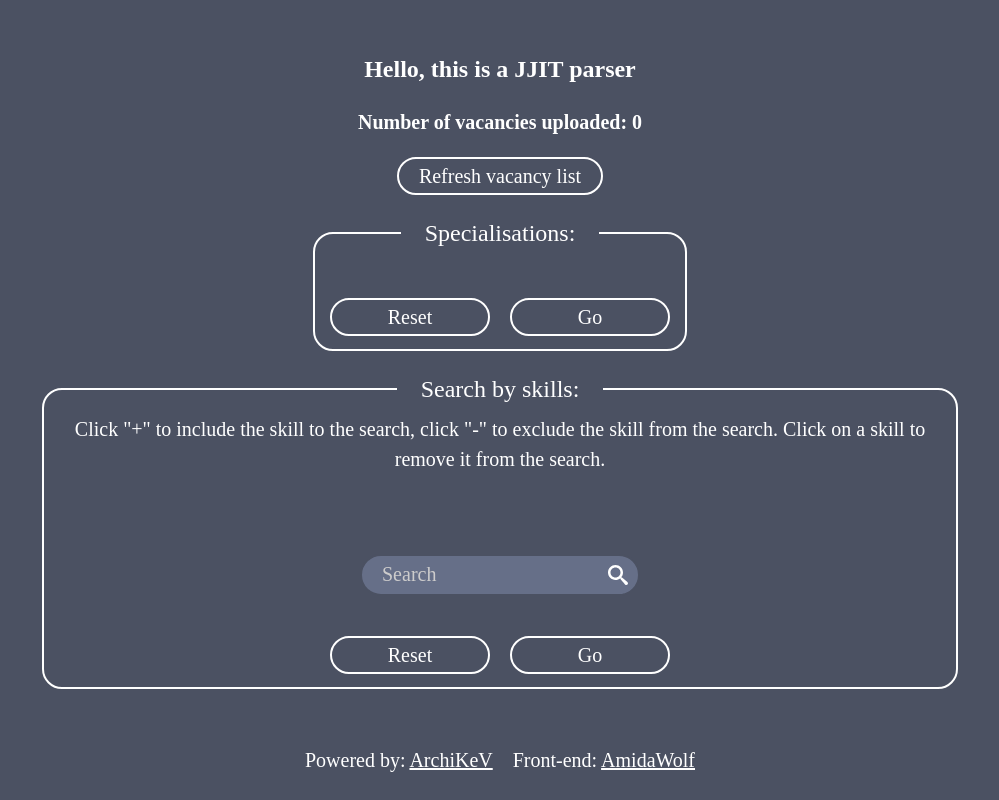
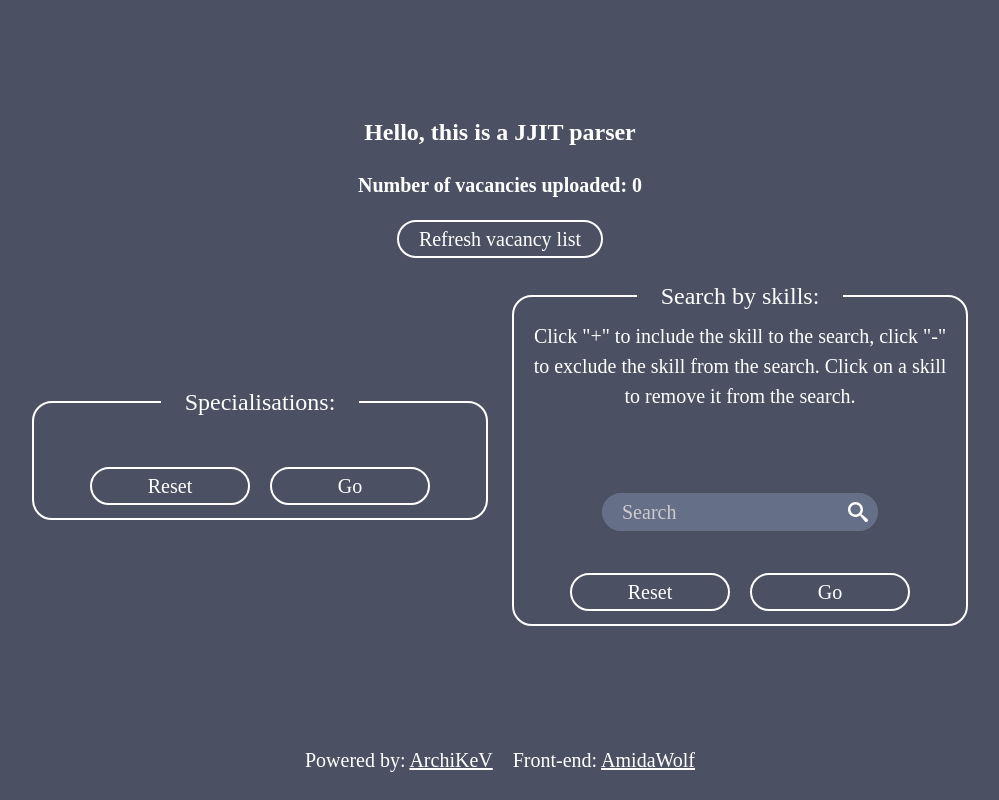
Before and after one commit to ArchiKeV/jjit, a FastAPI app: page / in a window 1280 px wide. Shown: the whole page, without its empty margins (140-1139 px from the left). Run offline with FastAPI, Linux system fonts and the light colour scheme; data that the repository does not hold is empty.

Commit message:
feat: add 2 columns for big monitors in main page

```diff
--- a/static/css/main.css
+++ b/static/css/main.css
@@ -96,6 +96,19 @@ a:hover {
   background-color: #ffffff;
 
   transition: all 1s;
+}
+
+.forms-wrapper {
+  display: flex;
+  flex-direction: column;
+  align-items: center;
+  justify-content: center;
+
+  gap: 1em;
+}
+
+.form-specs {
+  min-width: 50%;
 }
 
 .form-specs__fieldset {
@@ -371,6 +384,13 @@ a:hover {
 }
 /*autocomplete end*/
 
+/*1200+*/
+@media (min-width: 1199.98px) {
+  .forms-wrapper {
+    flex-direction: row;
+  }
+}
+
 /*576-767.98*/
 @media (max-width: 767.98px) {
   .body {
--- a/templates/index.html
+++ b/templates/index.html
@@ -25,6 +25,7 @@
   <form class="form-refresh" action="/refresh">
     <button class="button">Refresh vacancy list</button>
   </form>
+  <div class="forms-wrapper">
     <form class="form-specs" method="get" action="/vacancy_list">
       <fieldset class="form-specs__fieldset">
         <legend class="form-specs__legend">Specialisations:</legend>
@@ -60,6 +61,7 @@
         </div>
       </fieldset>
     </form>
+  </div>
 </main>
 <footer class="footer">
   <p class="footer__text">Powered by: <a
```
Lines whose indentation alone changed are shown as unchanged.
